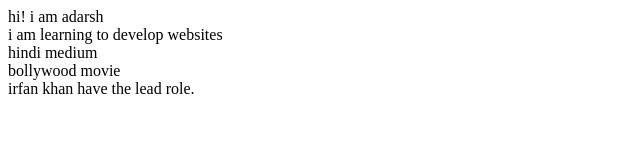
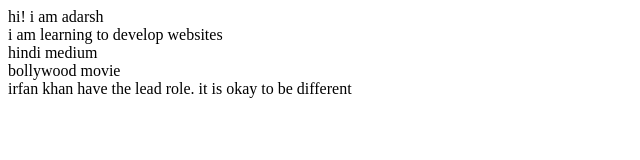
Before and after one commit to adkuakku/adarsh-kushwaha-site, a plain HTML site: page index.html in a window 1280 px wide. Shown: the whole page, without its empty margins (0-640 px from the left). Drawn offline with Linux system fonts and the light colour scheme.

Commit message:
update details

```diff
--- a/index.html
+++ b/index.html
@@ -12,5 +12,6 @@
     hindi medium <br>
     bollywood movie <br>
     irfan khan have the lead role.
+    it is okay to be different
 </body>
 </html>
```
